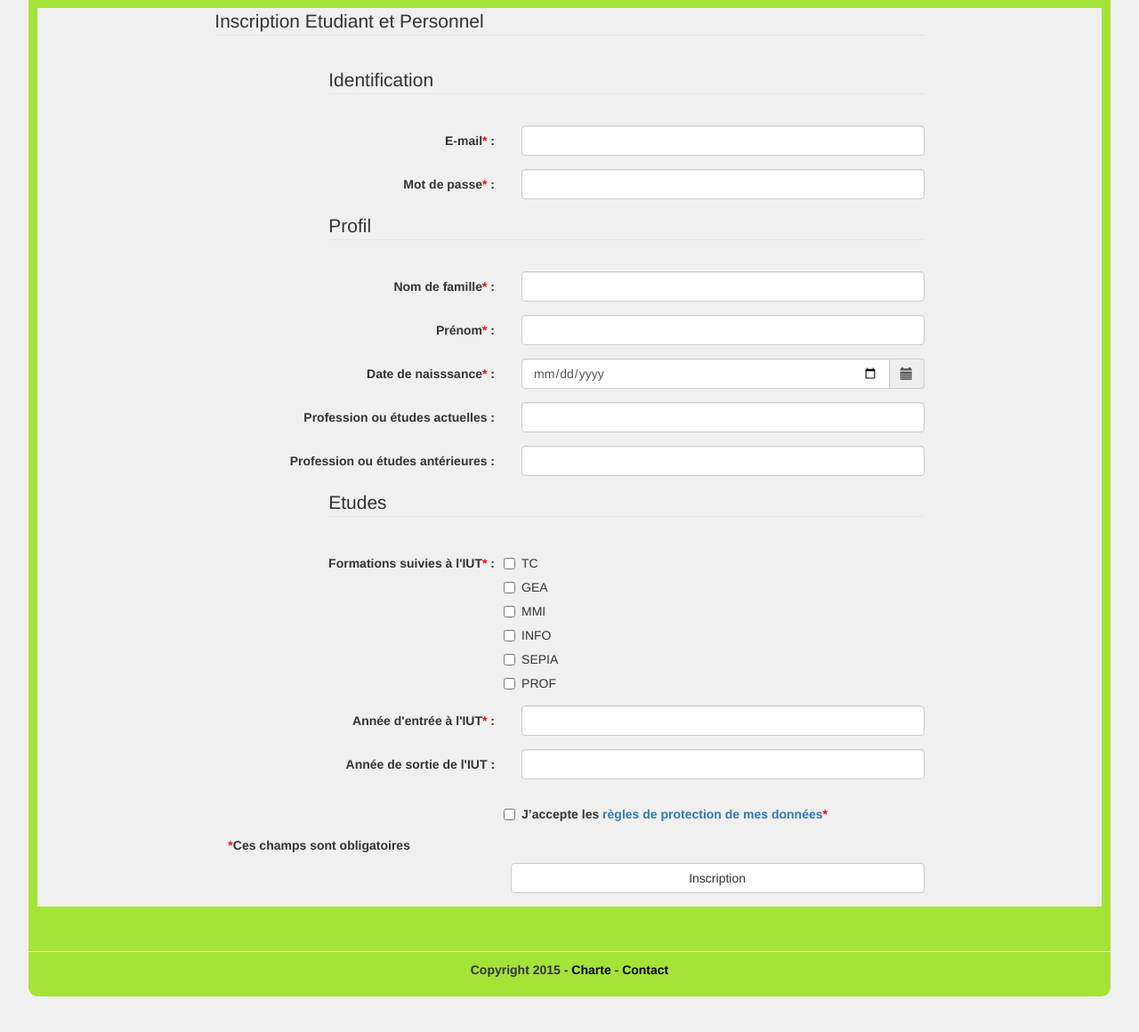
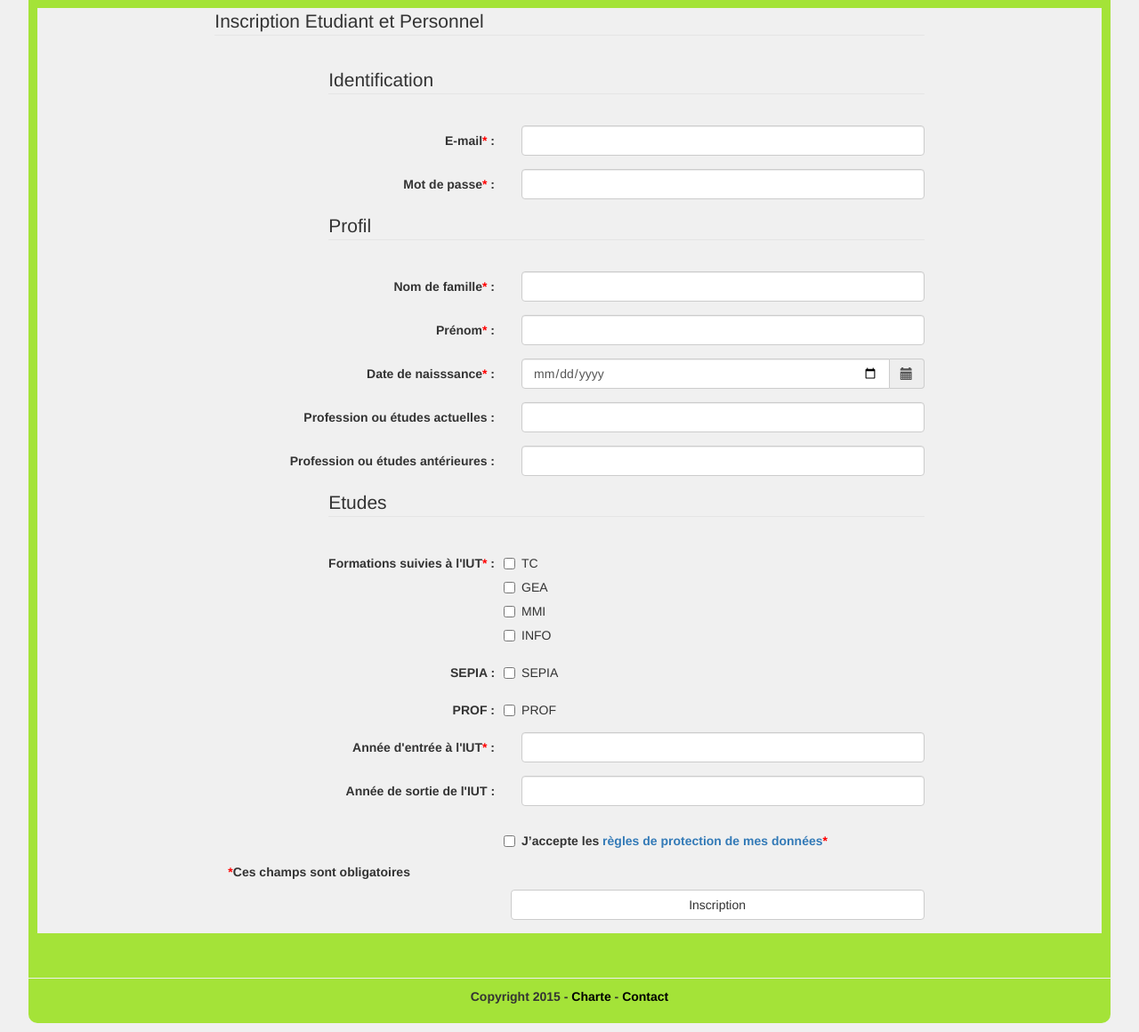
Before and after one commit to Babanar/SiteEtudiantIUTdeLens, a PHP site: page /inscription/utilisateur in a window 1280 px wide. Shown: the part 365-1525 px from the top of the page at 89% size. Before the commit the page ends 1485 px from the top, so only its background shows below. Run offline with PHP 8.4, Linux system fonts and the light colour scheme; some libraries are stand-ins or nearby versions.

Commit message:
Séparation des checkboxes Prof et Sépia dans le formulaire d'inscription (auparavant dans les formations) et début des vues forum

```diff
--- a/site/application/controller/inscription.php
+++ b/site/application/controller/inscription.php
@@ -49,4 +49,10 @@ class Inscription extends Controller
         $this->view->render('inscription/profil_entreprise.php');
     }
 
+    public function forum()
+    {
+        // load views
+        $this->view->render('inscription/forum.php');
+    }
+
 }
--- a/site/application/view/inscription/utilisateur.php
+++ b/site/application/view/inscription/utilisateur.php
@@ -133,17 +133,36 @@
 						<div class="checkbox">
 								<input type="checkbox" id="INFOCheck">INFO
 						</div>
+				</div>
+		</div>
+	</div>
 
+        <div class="row">
+		<div class="form-group" id="entreeGroup">
+			<div class="col-md-5 text-right">
+					<label for="sepia" class="control-label">SEPIA : </label>
+			</div>
+			<div class="col-md-7">
 				<div class="checkbox">
                                 	<input type="checkbox" id="SEPIACheck">SEPIA
 				</div>
+			</div>
+                </div>
+        </div>
 
+        <div class="row">
+		<div class="form-group" id="entreeGroup">
+			<div class="col-md-5 text-right">
+					<label for="prof" class="control-label">PROF : </label>
+			</div>
+			<div class="col-md-7">
 				<div class="checkbox">
                                 	<input type="checkbox" id="profCheck">PROF
 				</div>
 			</div>
                 </div>
         </div>
+
 
 	<div class="row">
 		<div class="form-group" id="entreeGroup">
--- a/site/public/css/style.css
+++ b/site/public/css/style.css
@@ -348,3 +348,33 @@ height:2px;
 form label{
     text-align:right;
 }
+
+.message
+{
+    padding: 15px;
+    border: 1px solid black;
+
+}
+
+.messageForum
+{
+    border: 1px solid black;
+    height: 100%;
+    text-align: center;
+}
+
+.infomsg
+{
+    padding: 15px;
+}
+
+.border
+{
+    height: 100%;
+    border-right: 1px solid black;
+}
+
+.cent
+{
+    height: 100%;
+}
```
Also changed, not shown: site/application/controller/forum.php (added, +20 -0 lines), site/application/view/inscription/forum.php (added, +55 -0 lines). Lines whose indentation alone changed are shown as unchanged.
